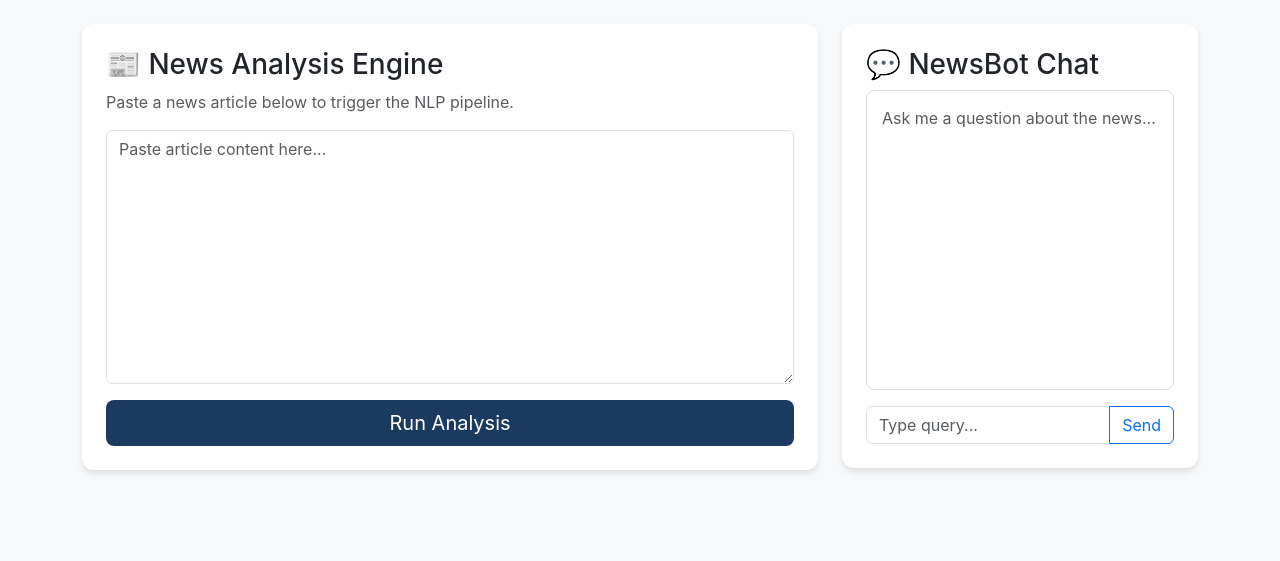
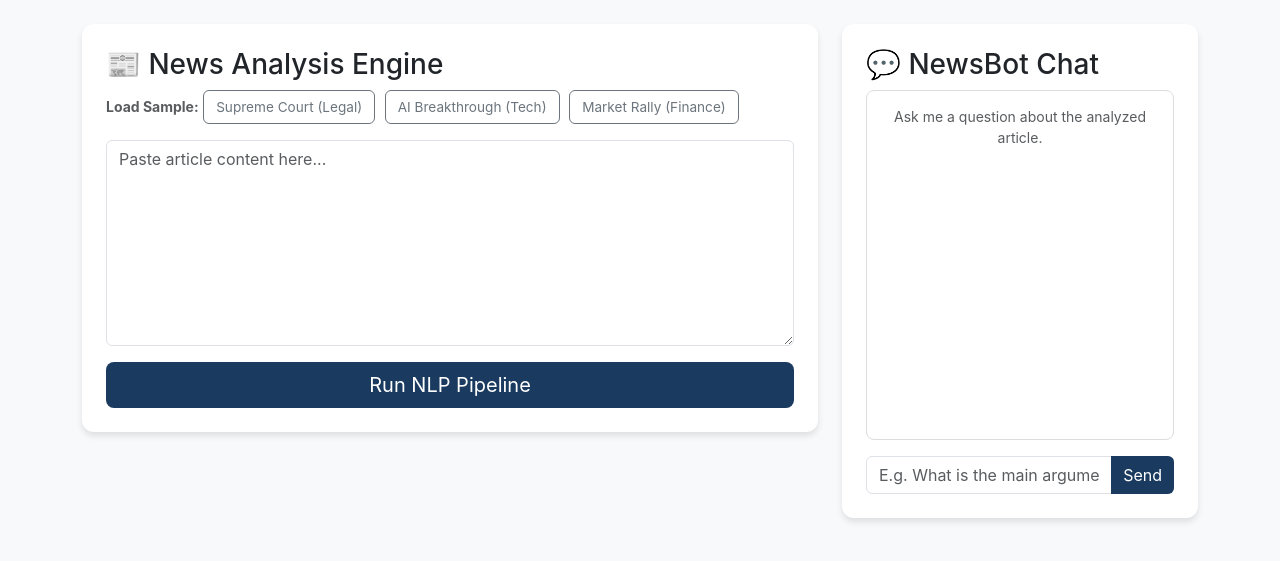
Before and after one commit to BrandonLee-98/ITAI2373-NewsBot-Final, a Flask app: page / in a window 1280 px wide. Shown: the part 50-611 px from the top of the page. Run offline with Flask 3, Linux system fonts and the light colour scheme.

Commit message:
Enhance dashboard UI and NLP functionality
Updated the dashboard layout and improved the NLP analysis interface.

```diff
--- a/templates/dashboard.html
+++ b/templates/dashboard.html
@@ -10,9 +10,10 @@
         .navbar { background-color: #1a3a5f; }
         .card { border: none; box-shadow: 0 4px 6px rgba(0,0,0,0.1); border-radius: 12px; }
         .btn-primary { background-color: #1a3a5f; border: none; }
-        .result-box { display: none; margin-top: 20px; }
+        .result-box, #loading-state { display: none; margin-top: 20px; }
         .badge-sentiment { font-size: 1rem; padding: 8px 12px; }
-        #chat-window { height: 300px; overflow-y: auto; background: #fff; border: 1px solid #ddd; padding: 15px; border-radius: 8px; }
+        #chat-window { height: 350px; overflow-y: auto; background: #fff; border: 1px solid #ddd; padding: 15px; border-radius: 8px; }
+        .sample-btn { font-size: 0.85rem; margin-right: 5px; }
     </style>
 </head>
 <body>
@@ -28,28 +29,43 @@
     <div class="row">
         <div class="col-lg-8">
             <div class="card p-4 mb-4">
-                <h3>📰 News Analysis Engine</h3>
-                <p class="text-muted">Paste a news article below to trigger the NLP pipeline.</p>
-                <textarea id="article-text" class="form-control mb-3" rows="10" placeholder="Paste article content here..."></textarea>
-                <button onclick="analyzeArticle()" class="btn btn-primary btn-lg">Run Analysis</button>
+                <div class="d-flex justify-content-between align-items-center mb-2">
+                    <h3 class="m-0">📰 News Analysis Engine</h3>
+                </div>
+
+                <div class="mb-3">
+                    <span class="text-muted small fw-bold">Load Sample:</span>
+                    <button class="btn btn-outline-secondary sample-btn" onclick="loadSample('legal')">Supreme Court (Legal)</button>
+                    <button class="btn btn-outline-secondary sample-btn" onclick="loadSample('tech')">AI Breakthrough (Tech)</button>
+                    <button class="btn btn-outline-secondary sample-btn" onclick="loadSample('finance')">Market Rally (Finance)</button>
+                </div>
+
+                <textarea id="article-text" class="form-control mb-3" rows="8" placeholder="Paste article content here..."></textarea>
+                <button id="analyze-btn" onclick="analyzeArticle()" class="btn btn-primary btn-lg w-100">Run NLP Pipeline</button>
+            </div>
+
+            <div id="loading-state" class="text-center p-4">
+                <div class="spinner-border text-primary" role="status" style="width: 3rem; height: 3rem;"></div>
+                <h4 class="mt-3 text-primary">Executing NLP Pipeline...</h4>
+                <p class="text-muted">Extracting entities, calculating sentiment, and generating summaries.</p>
             </div>
 
             <div id="analysis-results" class="result-box">
-                <div class="card p-4">
+                <div class="card p-4 border-top border-primary border-4">
                     <h3 class="border-bottom pb-2">📊 Intelligence Report</h3>
                     <div class="row mt-3">
                         <div class="col-md-6">
                             <h5>Category</h5>
-                            <p id="res-category" class="fw-bold text-primary"></p>
+                            <p id="res-category" class="fw-bold text-primary fs-5"></p>
                         </div>
                         <div class="col-md-6">
                             <h5>Sentiment Tonality</h5>
-                            <span id="res-sentiment" class="badge badge-sentiment"></span>
+                            <span id="res-sentiment" class="badge badge-sentiment bg-secondary">Processing...</span>
                         </div>
                     </div>
                     <hr>
                     <h5>Executive Summary</h5>
-                    <p id="res-summary" class="fst-italic text-muted"></p>
+                    <p id="res-summary" class="fst-italic text-dark bg-light p-3 rounded"></p>
                     <hr>
                     <h5>Identified Entities</h5>
                     <div id="res-entities" class="d-flex flex-wrap gap-2"></div>
@@ -61,11 +77,11 @@
             <div class="card p-4">
                 <h3>💬 NewsBot Chat</h3>
                 <div id="chat-window" class="mb-3">
-                    <p class="text-muted">Ask me a question about the news...</p>
+                    <p class="text-muted text-center small">Ask me a question about the analyzed article.</p>
                 </div>
                 <div class="input-group">
-                    <input type="text" id="user-query" class="form-control" placeholder="Type query...">
-                    <button onclick="sendQuery()" class="btn btn-outline-primary">Send</button>
+                    <input type="text" id="user-query" class="form-control" placeholder="E.g. What is the main argument?">
+                    <button onclick="sendQuery()" class="btn btn-primary">Send</button>
                 </div>
             </div>
         </div>
@@ -73,12 +89,29 @@
 </div>
 
 <script>
+    // Sample Article Library
+    const samples = {
+        legal: "Section 2 imposes liability only when the evidence supports a strong inference that the state intentionally drew its districts to afford minority voters less opportunity because of their race. Not only does this interpretation follow from the plain text of §2, but it is consistent with the limited authority that the Fifteenth Amendment confers.",
+        tech: "OpenAI announced today the release of a new artificial intelligence model designed to significantly improve logical reasoning capabilities. The technology sector responded positively, with major infrastructure providers seeing immediate stock gains.",
+        finance: "The Federal Reserve indicated it will hold interest rates steady through the summer of 2026. Markets rallied on the news, with the S&P 500 hitting a record high as inflation fears continued to subside across global markets."
+    };
+
+    function loadSample(type) {
+        document.getElementById('article-text').value = samples[type];
+        // Hide results if loading a new sample
+        document.getElementById('analysis-results').style.display = 'none';
+    }
+
     async function analyzeArticle() {
         const text = document.getElementById('article-text').value;
-        const resultsDiv = document.getElementById('analysis-results');
-
         if (!text) return alert("Please paste an article first.");
 
+        // UI Updates for Loading State
+        document.getElementById('analyze-btn').disabled = true;
+        document.getElementById('analysis-results').style.display = 'none';
+        document.getElementById('loading-state').style.display = 'block';
+
+        try {
             const response = await fetch('/analyze', {
                 method: 'POST',
                 headers: { 'Content-Type': 'application/json' },
@@ -87,39 +120,71 @@
 
             const data = await response.json();
 
-        // Populate UI
-        document.getElementById('res-category').innerText = data.classification;
-        document.getElementById('res-summary').innerText = data.summary;
+            // Defensive population (Handles strings or objects)
+            document.getElementById('res-category').innerText = typeof data.classification === 'object' ? (data.classification.label || 'Uncategorized') : (data.classification || 'Uncategorized');
+            document.getElementById('res-summary').innerText = data.summary || 'No summary generated.';
 
+            // Handle Sentiment
             const sentBadge = document.getElementById('res-sentiment');
-        sentBadge.innerText = data.sentiment.label || "Neutral";
-        sentBadge.className = `badge badge-sentiment ${data.sentiment.score > 0 ? 'bg-success' : 'bg-danger'}`;
+            const sentVal = typeof data.sentiment === 'object' ? (data.sentiment.label || 'Neutral') : (data.sentiment || 'Neutral');
+            sentBadge.innerText = sentVal;
 
+            // Simple color coding based on text
+            if(sentVal.toLowerCase().includes('positiv')) { sentBadge.className = 'badge badge-sentiment bg-success'; }
+            else if(sentVal.toLowerCase().includes('negativ')) { sentBadge.className = 'badge badge-sentiment bg-danger'; }
+            else { sentBadge.className = 'badge badge-sentiment bg-secondary'; }
+
+            // Handle Entities
             const entityBox = document.getElementById('res-entities');
-        entityBox.innerHTML = data.entities.map(e => `<span class="badge bg-secondary">${e.text} (${e.label})</span>`).join('');
+            if (Array.isArray(data.entities) && data.entities.length > 0) {
+                entityBox.innerHTML = data.entities.map(e => {
+                    const text = e.text || e[0] || 'Unknown';
+                    const label = e.label || e[1] || 'Entity';
+                    return `<span class="badge bg-dark">${text} <span class="text-warning">(${label})</span></span>`;
+                }).join('');
+            } else {
+                entityBox.innerHTML = '<span class="text-muted fst-italic">No major entities detected.</span>';
+            }
 
-        resultsDiv.style.display = 'block';
+            // Show results
+            document.getElementById('loading-state').style.display = 'none';
+            document.getElementById('analysis-results').style.display = 'block';
+
+        } catch (error) {
+            console.error("Analysis Error:", error);
+            alert("An error occurred while processing the article. Check the console for details.");
+            document.getElementById('loading-state').style.display = 'none';
+        } finally {
+            document.getElementById('analyze-btn').disabled = false;
+        }
     }
 
     async function sendQuery() {
         const queryInput = document.getElementById('user-query');
         const chatWindow = document.getElementById('chat-window');
+        const articleText = document.getElementById('article-text').value; // Grab context
         const query = queryInput.value;
 
         if (!query) return;
 
-        chatWindow.innerHTML += `<p><strong>You:</strong> ${query}</p>`;
+        chatWindow.innerHTML += `<div class="text-end mb-2"><span class="bg-primary text-white p-2 rounded d-inline-block">${query}</span></div>`;
         queryInput.value = '';
+        chatWindow.scrollTop = chatWindow.scrollHeight;
 
+        try {
             const response = await fetch('/query', {
                 method: 'POST',
                 headers: { 'Content-Type': 'application/json' },
-            body: JSON.stringify({ query: query })
+                // Now sending BOTH query and context to the backend
+                body: JSON.stringify({ query: query, context: articleText })
             });
 
             const data = await response.json();
-        chatWindow.innerHTML += `<p class="text-primary"><strong>NewsBot:</strong> ${data.response}</p>`;
+            chatWindow.innerHTML += `<div class="text-start mb-2"><span class="bg-light border p-2 rounded d-inline-block text-dark"><strong>NewsBot:</strong><br>${data.response}</span></div>`;
             chatWindow.scrollTop = chatWindow.scrollHeight;
+        } catch (error) {
+            chatWindow.innerHTML += `<div class="text-start mb-2"><span class="bg-danger text-white p-2 rounded d-inline-block">System Error: Could not reach chatbot.</span></div>`;
+        }
     }
 </script>
 
```
Lines whose indentation alone changed are shown as unchanged.
